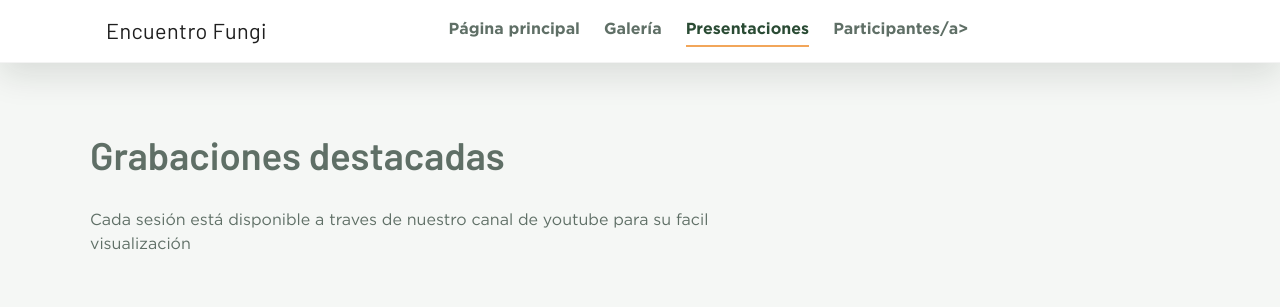
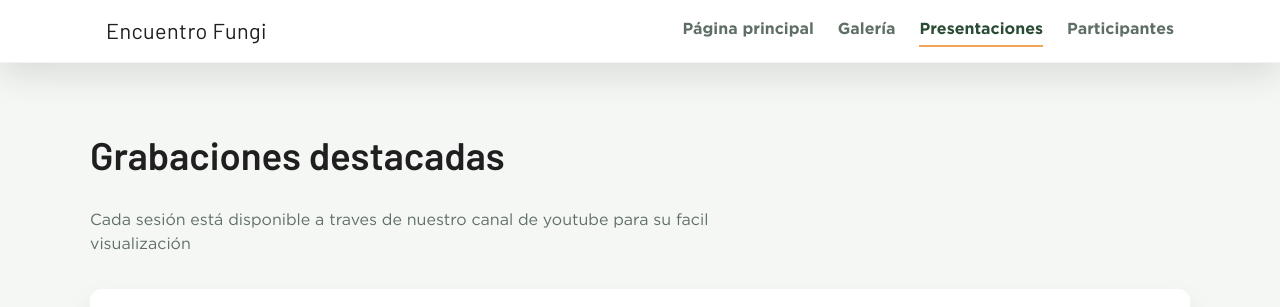
Before and after one commit to Rafalp190/encuentro_fungi, a plain HTML site: page presentations.html in a window 1280 px wide. Shown: the part 378-685 px from the top of the page. Drawn offline with Linux system fonts and the light colour scheme; a web font is replaced by a local one.

```diff
--- a/presentations.html
+++ b/presentations.html
@@ -33,7 +33,7 @@
           <li><a class="nav-link" data-page="home" href="index.html">Página principal</a></li>
           <li><a class="nav-link" data-page="gallery" href="gallery.html">Galería</a></li>
           <li><a class="nav-link" data-page="presentations" href="presentations.html">Presentaciones</a></li>
-          <li><a class="nav-link" data-page="about" href="about.html">Participantes/a></li>
+          <li><a class="nav-link" data-page="about" href="about.html">Participantes</a></li>
         </ul>
       </div>
     </nav>
```
Also changed, not shown: 1 other file.
